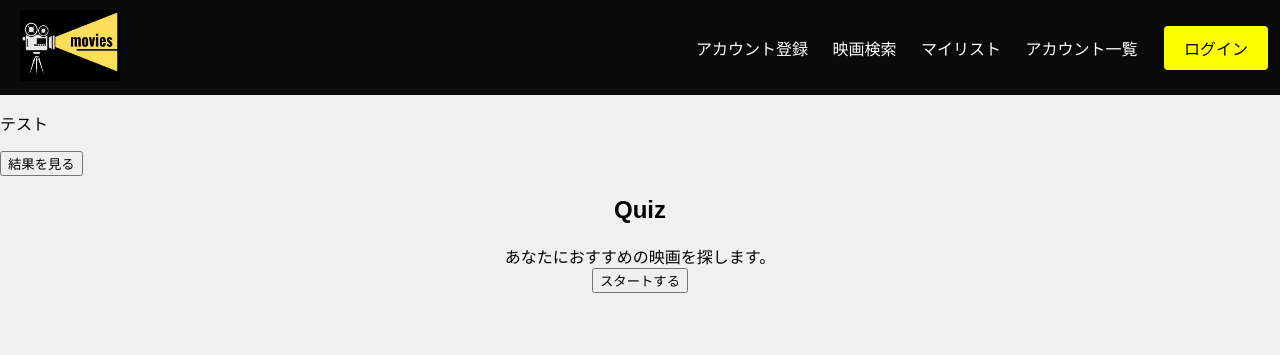
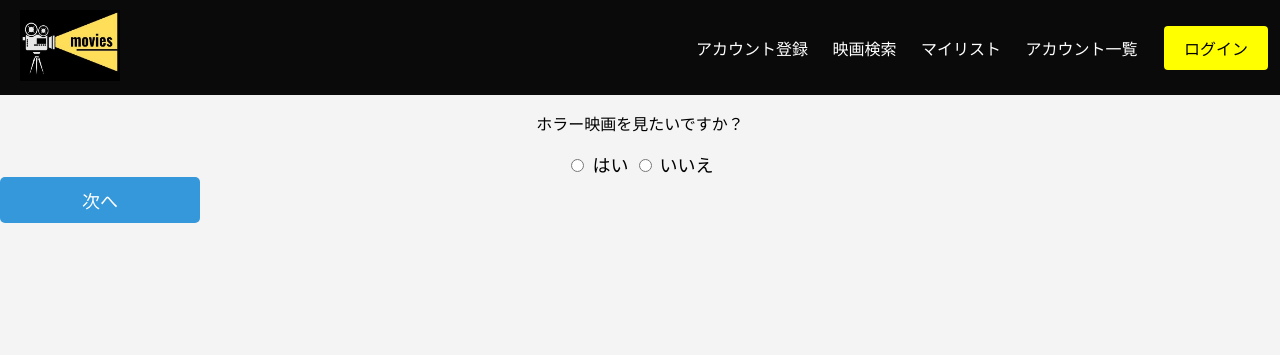
Before and after one commit to syt-koizumi/django_team_project, a Django app: page /consider/ in a window 1280 px wide. Shown: the top 355 px of the page. Run offline with Django 5.2, Linux system fonts and the light colour scheme; parts of the project's set-up code (start-up, migrations or seed data) failed here and were passed over.

Commit message:
おすすめの映画を検索する機能を追加

```diff
--- /dev/null
+++ b/consider/consider.py
@@ -0,0 +1,31 @@
+from . import api
+import random
+
+
+
+#どんどん要素を追加していく予定
+hora = ["KALI : L'ange de la Vengeance"]
+action = ["Kingdom of the Planet of the Apes"]
+anim = ["Attack"]
+renai = ["Arca de Noé"]
+sf = ["En del av dig"]
+
+
+
+
+def getConsiderMovieName(result_list):
+    movie_list=[]
+    if(result_list[0]=="yes"):
+        movie_list += hora
+    if(result_list[1]=="yes"):
+        movie_list += action
+    if(result_list[2]=="yes"):
+        movie_list += anim
+    if(result_list[3]=="yes"):
+        movie_list += renai
+    if(result_list[4]=="yes"):
+        movie_list += sf
+    if(len(movie_list)==0):
+        return "Nani mo Nai"
+    else:
+        return random.choice(movie_list)
--- a/consider/urls.py
+++ b/consider/urls.py
@@ -1,10 +1,11 @@
 
 from django.contrib import admin
 from django.urls import path,include
-from .views import ConsiderView
+from .views import ConsiderView,ConsiderResultView
 app_name = "consider"
 urlpatterns = [
 
-    path("",ConsiderView.as_view(),name = "consider")
+    path("",ConsiderView.as_view(),name = "consider"),
+    path("result/",ConsiderResultView.as_view(),name="result"),
 
 ]
--- a/consider/views.py
+++ b/consider/views.py
@@ -4,6 +4,28 @@ from django.urls import reverse_lazy
 from django.views.generic.edit import ModelFormMixin
 from django.contrib.auth.mixins import LoginRequiredMixin
 from django.shortcuts import redirect, get_object_or_404
-
+from . import consider
+from .api import MylistApi
+from movie.models import MyMovieModel
 class ConsiderView(TemplateView):
     template_name = "consider/consider.html"
+
+class ConsiderResultView(TemplateView):
+    template_name = "consider/consider_result.html"
+    def get_context_data(self, **kwargs):
+        context = super().get_context_data(**kwargs)
+        result_list = []
+
+        for a in range(1,6,1):#consider.htmlの質問数によってこの数字は変更する
+            result_list.append(self.request.GET.get("q"+ str(a)))
+        movie_name = consider.getConsiderMovieName(result_list)
+        overview1,imagepath1 = MylistApi(movie_name)
+        context.update({"movie_name": movie_name})
+        context.update({"overview": overview1})
+        context.update({"imagepath": imagepath1})
+        results = MyMovieModel.objects.filter(name = context["movie_name"],createUser= self.request.user)
+        if results.exists():
+          context.update({"mylist":"t"})
+        else:
+          context.update({"mylist":"f"})
+        return context
--- a/movie/views.py
+++ b/movie/views.py
@@ -12,7 +12,7 @@ from django.contrib.auth.mixins import LoginRequiredMixin
 from django.shortcuts import redirect, get_object_or_404
 
 #映画の詳細を表示する
-class MovieDetailView(TemplateView):
+class MovieDetailView(LoginRequiredMixin,TemplateView):
     template_name = 'movie/movie_detail.html'
     def get_context_data(self, **kwargs):
         context = super().get_context_data(**kwargs)
--- a/templates/consider/consider.html
+++ b/templates/consider/consider.html
@@ -1,169 +1,148 @@
 {% extends 'base.html' %}
 {% block content %}
 
+<form id="considerForm" method = "GET" action="{% url 'consider:result' %}" >
+    <div class="q1" style="display:block">
+        <p>ホラー映画を見たいですか？</p>
+        <label>
+            <input type="radio" name="q1" value="yes">
+            はい
+          </label>
+          <label>
+            <input type="radio" name="q1" value="no">
+            いいえ
+          </label>
+    </div>
+    <div class="q2" style="display:none">
+        <p>アクション映画を見たいですか？</p>
+        <label>
+            <input type="radio" name="q2" value="yes">
+            はい
+          </label>
+          <label>
+            <input type="radio" name="q2" value="no">
+            いいえ
+          </label>
+    </div>
+    <div class="q3" style="display:none">
+        <p>ホラー映画を見たいですか？</p>
+        <label>
+            <input type="radio" name="q3" value="yes">
+            はい
+          </label>
+          <label>
+            <input type="radio" name="q3" value="no">
+            いいえ
+          </label>
+    </div>
+    <div class="q4" style="display:none">
+        <p>ホラー映画を見たいですか？</p>
+        <label>
+            <input type="radio" name="q4" value="yes">
+            はい
+          </label>
+          <label>
+            <input type="radio" name="q4" value="no">
+            いいえ
+          </label>
+    </div>
+    <div class="q5" style="display:none">
+        <p>ホラー映画を見たいですか？</p>
+        <label>
+            <input type="radio" name="q5" value="yes">
+            はい
+          </label>
+          <label>
+            <input type="radio" name="q5" value="no">
+            いいえ
+          </label>
+    </div>
+    <button class= "q6" type="submit"  style="display:none">結果を見る</button>
+</form>
 
-<main>
-<p>テスト</p>
+<button class= "q5" onclick="nextStep()" style="display:block">次へ</button>
+<script>
+    let step = 0;
+    function nextStep() {
+        step += 1;
+        document.getElementsByClassName('q' + step)[0].style.display = "none";
+        document.getElementsByClassName('q' + (step + 1))[0].style.display = 'block';
+        if(step==5){
+            document.getElementsByClassName('q' + step)[1].style.display = "none";
+        }
+
+    }
+
+
+</script>
 <style>
     body {
-        font-family: Arial, sans-serif;
+      font-family: Arial, sans-serif;
+      background-color: #f4f4f4;
+      margin: 0;
+      padding: 0;
     }
-    #quiz-container {
-        max-width: 600px;
-        margin: 0 auto;
-        text-align: center;
+
+    .container {
+      max-width: 600px;
+      margin: 50px auto;
+      padding: 20px;
+      background-color: #fff;
+      border-radius: 8px;
+      box-shadow: 0 2px 5px rgba(0,0,0,0.1);
     }
-</style>
-<button type="submit">結果を見る</button>
-<div id="quiz-container">
-    <h2>Quiz</h2>
-    <div id="question"></div>
-    <div id="choices"></div>
 
-    <div id="result"></div>
-</div>
-<script>
+    h1 {
+      text-align: center;
+      margin-bottom: 20px;
+    }
 
+    form {
+      max-width: 400px;
+      margin: 0 auto;
+      display:flex;
+      text-align: center;
+      justify-content: center;
+    }
 
-let score = [];
-let horror = ["スリラーブラウン管"]
-let action = ["Mad Max: Fury Road"]
-let renai = ["Roman Holiday"]
-let anim = ["Minions: The Rise of Gru"]
-let sf = ["Harry Potter and the Philosopher's Stone"]
-let mystery = ["Der Mann, der Sherlock Holmes war"]
-let adventure = ["Jungle Cruise"]
-let comedy = ["Ted"]
+    .question {
+      margin-bottom: 20px;
+    }
+
+    label {
+      margin-bottom: 10px;
+      font-size: 18px;
+
+    }
 
 
 
-
-const questions = [
-    {
-        question: "あなたにおすすめの映画を探します。",
-        choices: ["スタートする"],
-        answer: "スタートする"
-    },
-    {
-        question: "ホラー映画は見たい?",
-        choices: ["はい", "いいえ"],
-        answer: "はい"
-    },
-    {
-        question: "アクション映画は見たい?",
-        choices: ["はい", "いいえ"],
-        answer: "はい"
-    },
-    {
-        question: "アニメ映画は見たい?",
-        choices: ["はい", "いいえ"],
-        answer: "はい"
-    },
-    {
-        question: "恋愛映画は見たい?",
-        choices: ["はい", "いいえ"],
-        answer: "はい"
-    },
-    {
-        question: "ミステリー映画は見たい?",
-        choices: ["はい", "いいえ"],
-        answer: "はい"
-    },
-    {
-        question: "アドベンチャー映画は見たい?",
-        choices: ["はい", "いいえ"],
-        answer: "はい"
-    },
-    {
-        question: "コメディ映画は見たい?",
-        choices: ["はい", "いいえ"],
-        answer: "はい"
-    },
-    {
-        question: "SF映画は見たい?",
-        choices: ["はい", "いいえ"],
-        answer: "はい"
-    },
-    // Add more questions here
-];
-
-let currentQuestion = 0;
-function displayQuestion() {
-    const questionElement = document.getElementById("question");
-    const choicesElement = document.getElementById("choices");
-
-    questionElement.textContent = questions[currentQuestion].question;
-    choicesElement.innerHTML = "";
-
-    questions[currentQuestion].choices.forEach(choice => {
-        const button = document.createElement("button");
-        button.textContent = choice;
-        button.onclick = function() {
-            check(choice);
-        };
-        choicesElement.appendChild(button);
-    });
-}
-
-function check(choice) {
-    if(choice=="スタートする"){
-        score.push("スタート")
-    }
-    else if (choice === questions[currentQuestion].answer) {
-        if(questions[currentQuestion].question == "ホラー映画は見たい?"){
-            score.push(horror);
-        }
-        else if(questions[currentQuestion].question == "アクション映画は見たい?"){
-            score.push(action);
-        }
-        else if(questions[currentQuestion].question == "アニメ映画は見たい?"){
-            score.push(anim);
-        }
-        else if(questions[currentQuestion].question == "恋愛映画は見たい?"){
-            score.push(renai);
-        }
-        else if(questions[currentQuestion].question == "ミステリー映画は見たい?"){
-            score.push(mystery);
-        }
-        else if(questions[currentQuestion].question == "アドベンチャー映画は見たい?"){
-            score.push(adventure);
-        }
-        else if(questions[currentQuestion].question == "コメディ映画は見たい?"){
-            score.push(comedy);
-        }
-        else if(questions[currentQuestion].question == "SF映画は見たい?"){
-            score.push(sf);
-        }
-    }
-    currentQuestion++;
-    if (currentQuestion < questions.length) {
-        displayQuestion();
-    } else {
-        showResult();
-    }
-}
-
-let resultUrl;
-function showResult() {
-    const quizContainer = document.getElementById("quiz-container");
-    if (score.length <= 0){
-        quizContainer.innerHTML = `<h2>おすすめは見つかりませんでした</h2>`;
-    }else{
-        let ransu = Math.floor(Math.random() * (score.length - 1)) + 1;
-        quizContainer.innerHTML = `<h2>あなたにおすすめの映画は</h2>
-        <form id="search-form" method="post">
-                {% csrf_token %}
-                <input type="text" value=${score[ransu]}>
-                <button type="submit" class="btn btn-primary btn-lg">検索</button>
-            </form>`;
-
-    };
+    /* input[type="radio"]を非表示にしているので、代わりにlabelの前に表示する */
+    input[type="radio"] + label::before {
+      width: 20px;
+      height: 20px;
+      margin-right: 10px;
+      border: 2px solid #3498db;
+      border-radius: 50%;
     }
 
 
-displayQuestion();
-</script>
+    input[type="radio"]:checked + label::before {
+      background-color: #3498db;
+    }
 
+    button {
+      width: 200px;
+      padding: 10px;
+      background-color: #3498db;
+      color: #fff;
+      border: none;
+      border-radius: 5px;
+      font-size: 18px;
+      transition: background-color 0.3s;
+    }
 
-</main>
+    button:hover {
+      background-color: #2980b9;
+    }</style>
 {% endblock %}
```
Also changed, not shown: consider/api.py (added, +25 -0 lines), templates/consider/consider_result.html (added, +105 -0 lines).
